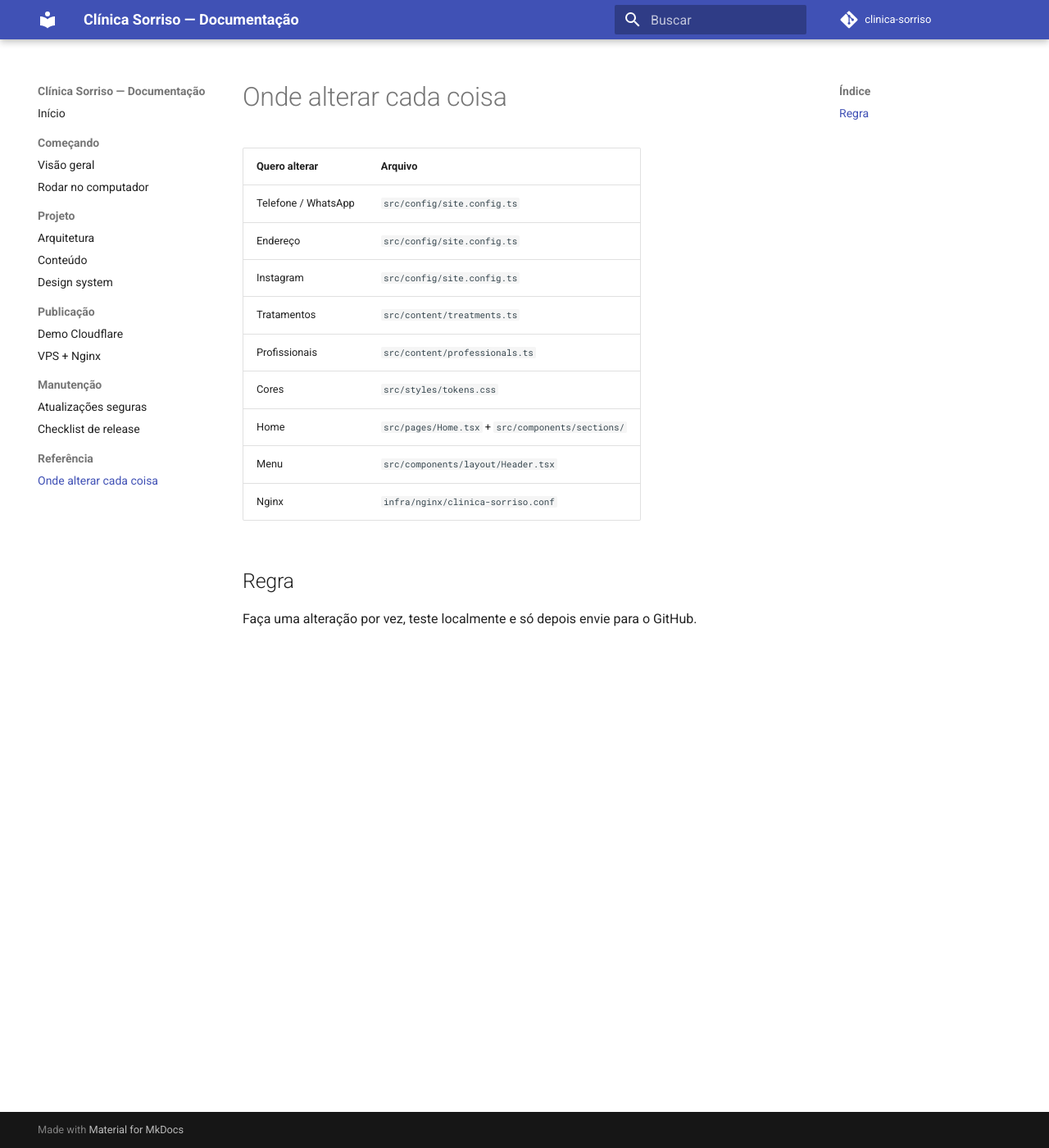
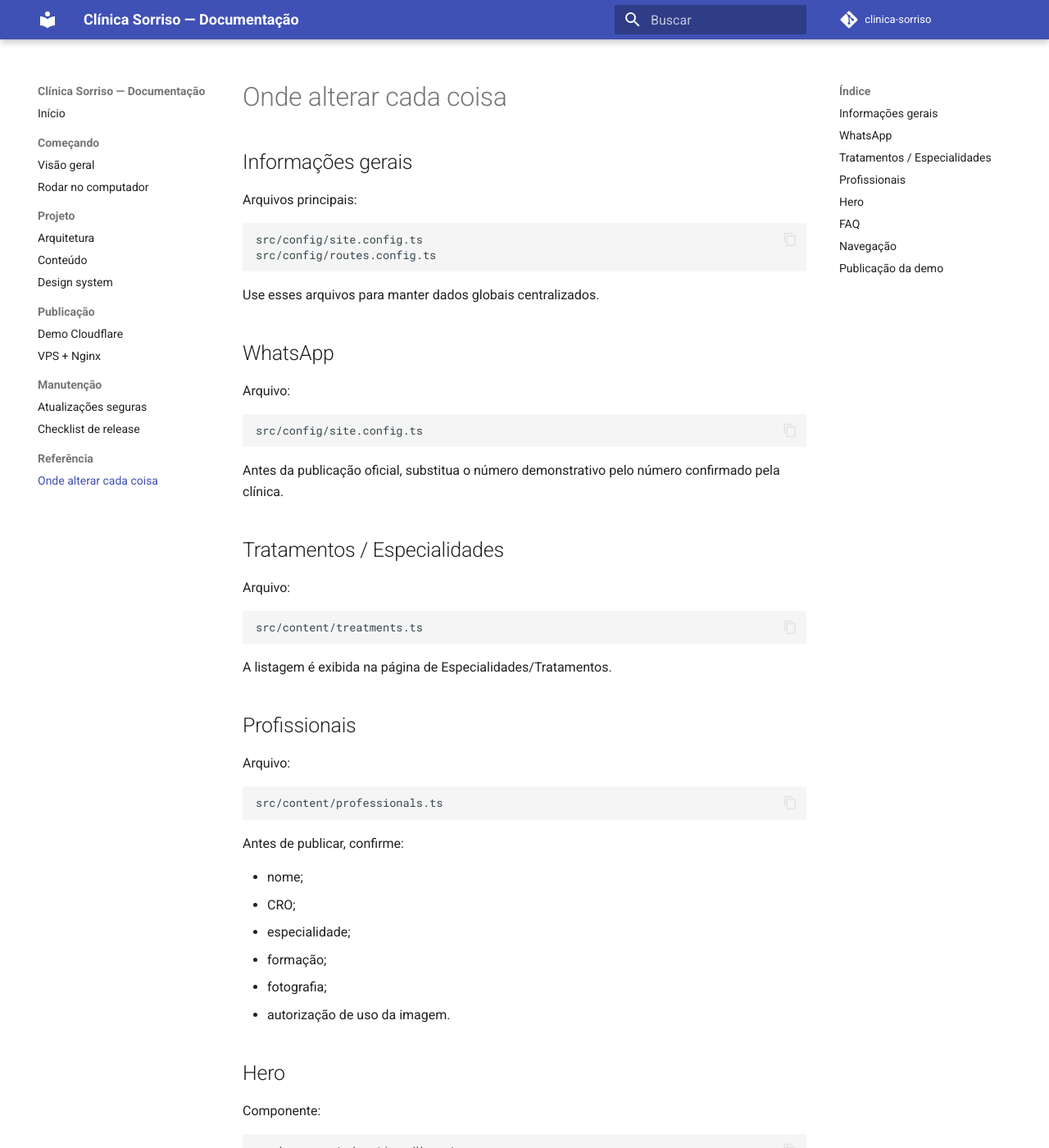
Before and after one commit to mandresoeiro/Clinica-Sorriso, an MkDocs documentation site: the page built from docs/reference/onde-alterar.md, in a window 1280 px wide and 1400 px high. Shown: the whole window at 82% size. Built offline with MkDocs 1.6.1 and Material for MkDocs 9.7.7, drawn with Linux system fonts in a browser that asks for light colours; comment, search, counter and statistics services are not loaded; some of the changed text lies outside the part shown.

Commit message:
docs: document current project edit points

````diff
--- a/docs/reference/onde-alterar.md
+++ b/docs/reference/onde-alterar.md
@@ -1,17 +1,113 @@
 # Onde alterar cada coisa
 
-| Quero alterar | Arquivo |
-|---|---|
-| Telefone / WhatsApp | `src/config/site.config.ts` |
-| Endereço | `src/config/site.config.ts` |
-| Instagram | `src/config/site.config.ts` |
-| Tratamentos | `src/content/treatments.ts` |
-| Profissionais | `src/content/professionals.ts` |
-| Cores | `src/styles/tokens.css` |
-| Home | `src/pages/Home.tsx` + `src/components/sections/` |
-| Menu | `src/components/layout/Header.tsx` |
-| Nginx | `infra/nginx/clinica-sorriso.conf` |
+## Informações gerais
 
-## Regra
+Arquivos principais:
 
-Faça uma alteração por vez, teste localmente e só depois envie para o GitHub.
+```text
+src/config/site.config.ts
+src/config/routes.config.ts
+```
+
+Use esses arquivos para manter dados globais centralizados.
+
+## WhatsApp
+
+Arquivo:
+
+```text
+src/config/site.config.ts
+```
+
+Antes da publicação oficial, substitua o número demonstrativo pelo número confirmado pela clínica.
+
+## Tratamentos / Especialidades
+
+Arquivo:
+
+```text
+src/content/treatments.ts
+```
+
+A listagem é exibida na página de Especialidades/Tratamentos.
+
+## Profissionais
+
+Arquivo:
+
+```text
+src/content/professionals.ts
+```
+
+Antes de publicar, confirme:
+
+- nome;
+- CRO;
+- especialidade;
+- formação;
+- fotografia;
+- autorização de uso da imagem.
+
+## Hero
+
+Componente:
+
+```text
+src/components/sections/Hero.tsx
+```
+
+Estilos:
+
+```text
+src/components/sections/Hero.css
+```
+
+Imagens:
+
+```text
+public/images/hero/hero-01.jpg
+public/images/hero/hero-02.jpg
+public/images/hero/hero-03.jpg
+```
+
+## FAQ
+
+Página:
+
+```text
+src/pages/Faq.tsx
+```
+
+Estilos:
+
+```text
+src/pages/Faq.css
+```
+
+## Navegação
+
+Rotas:
+
+```text
+src/config/routes.config.ts
+```
+
+O menu atual inclui:
+
+```text
+Clínica
+Especialidades
+Equipe
+Dúvidas
+Contato
+```
+
+## Publicação da demo
+
+Configuração:
+
+```text
+wrangler.jsonc
+```
+
+A demo atual usa Cloudflare Workers.
````
